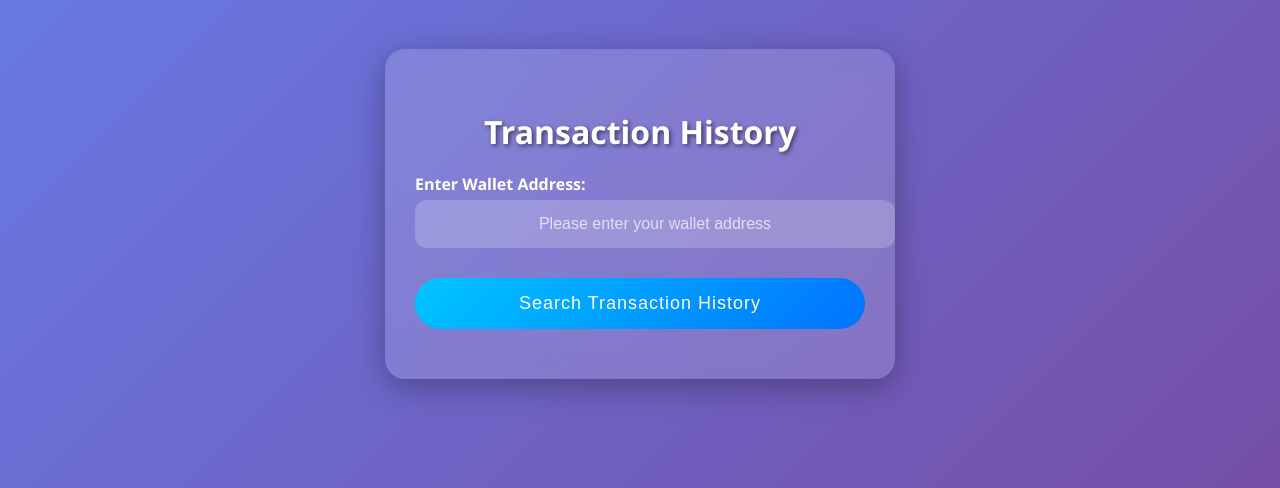
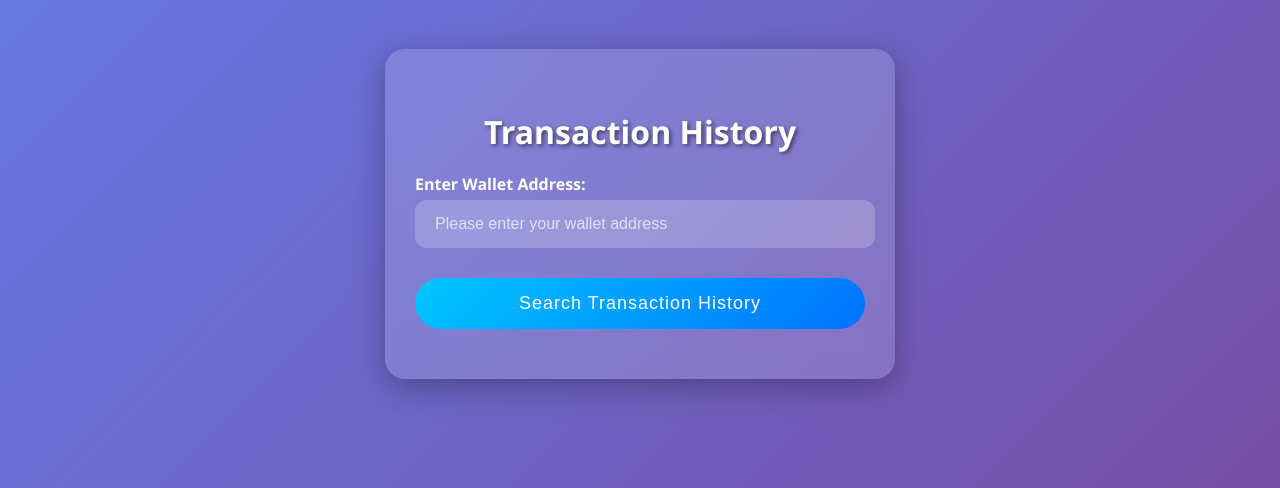
Before and after one commit to SYXL54/SunFlowerSFR, a Flask app: page /transactions in a window 1280 px wide. Shown: the part 186-674 px from the top of the page. Run offline with Flask 3, Linux system fonts and the light colour scheme.

Commit message:
transaction table

```diff
--- a/app.py
+++ b/app.py
@@ -127,8 +127,17 @@ def get_transactions():
         return jsonify({"success": False, "message": "缺少钱包地址参数"}), 400
 
     conn = get_transactions_db_connection()
-    transactions = conn.execute('SELECT * FROM transactions WHERE LOWER(wallet_address) = LOWER(?)', (wallet_address,)).fetchall()
+    cursor = conn.cursor()
+    test = cursor.execute("""
+            SELECT * FROM transactions
+        """).fetchone()
+    print(test)
+    transactions = cursor.execute("""
+            SELECT * FROM transactions
+            WHERE LOWER(TRIM(wallet_address)) = LOWER(TRIM(?))
+        """, (wallet_address,)).fetchall()
     conn.close()
+    print(transactions)
 
     transactions_list = [dict(tx) for tx in transactions]
     print(transactions_list)
--- a/static/transactions.js
+++ b/static/transactions.js
@@ -1,41 +1,49 @@
-document.addEventListener('DOMContentLoaded', function () {
-    const searchForm = document.getElementById('searchForm');
-    const transactionsTableBody = document.querySelector('#transactionsTable tbody');
+document.addEventListener("DOMContentLoaded", function () {
+    const searchForm = document.getElementById("searchForm");
+    const transactionsTableBody = document.querySelector("#transactionsTable tbody");
+    const transactionsContainer = document.getElementById("transactionsContainer"); // 确保获取容器
 
-    // Submit the search form
-    searchForm.addEventListener('submit', async (event) => {
+    // 确保查询前隐藏交易表格
+    transactionsContainer.style.display = "none";
+
+    // 监听查询提交事件
+    searchForm.addEventListener("submit", async (event) => {
         event.preventDefault();
 
-        const walletAddress = document.getElementById('walletAddress').value.trim();
+        const walletAddress = document.getElementById("walletAddress").value.trim();
         if (!walletAddress) {
             alert("Please enter a wallet address!");
             return;
         }
 
+        console.log("Fetching transactions for wallet:", walletAddress);
+
         try {
             const response = await fetch(`/get_transactions?wallet_address=${encodeURIComponent(walletAddress)}`);
             const data = await response.json();
 
-            // Clear the table
-            transactionsTableBody.innerHTML = '';
+            console.log("API Response:", data); // Debugging API response
+
+            // 清空表格
+            transactionsTableBody.innerHTML = "";
 
             if (data.success && data.transactions.length > 0) {
+                transactionsContainer.style.display = "block"; // 显示表格容器
 
                 data.transactions.forEach(transaction => {
-                    const row = document.createElement('tr');
+                    const row = document.createElement("tr");
 
                     row.innerHTML = `
                         <td>${transaction.transaction_type}</td>
                         <td>${transaction.amount}</td>
-                        <td>${transaction.transaction_hash}</td>
                         <td>${new Date(transaction.created_at).toLocaleString()}</td>
                     `;
 
                     transactionsTableBody.appendChild(row);
                 });
             } else {
-                console.log("hello")
-                const row = document.createElement('tr');
+                transactionsContainer.style.display = "block"; // 仍然显示表格，但提示无交易
+                const row = document.createElement("tr");
                 row.innerHTML = `<td colspan="4">No transactions found.</td>`;
                 transactionsTableBody.appendChild(row);
             }
--- a/templates/transactions.html
+++ b/templates/transactions.html
@@ -46,15 +46,15 @@
         }
 
         input[type="text"] {
-            width: 100%;
-            padding: 15px;
+            width: calc(100% - 30px); /* 让宽度自动适应，并留出边距 */
+            padding: 15px 20px; /* 左右增加 padding */
             margin-bottom: 20px;
             border: none;
             border-radius: 12px;
-            background: rgba(255, 255, 255, 0.2); /* Light transparent input field */
+            background: rgba(255, 255, 255, 0.2);
             color: #ffffff;
             font-size: 16px;
-            text-align: center;
+            text-align: left; /* 让文本左对齐，避免看起来太紧凑 */
             transition: all 0.3s ease;
         }
 
@@ -64,7 +64,7 @@
 
         input[type="text"]:focus {
             background: rgba(255, 255, 255, 0.3);
-            box-shadow: 0 0 10px rgba(0, 198, 255, 0.7); /* Glowing effect on focus */
+            box-shadow: 0 0 10px rgba(0, 198, 255, 0.7);
             outline: none;
         }
 
@@ -142,7 +142,6 @@
                     <tr>
                         <th>TRANSACTION TYPE</th>
                         <th>AMOUNT</th>
-                        <!--<th>TRANSACTION HASH</th>-->
                         <th>TIMESTAMP</th>
                     </tr>
                 </thead>
```
